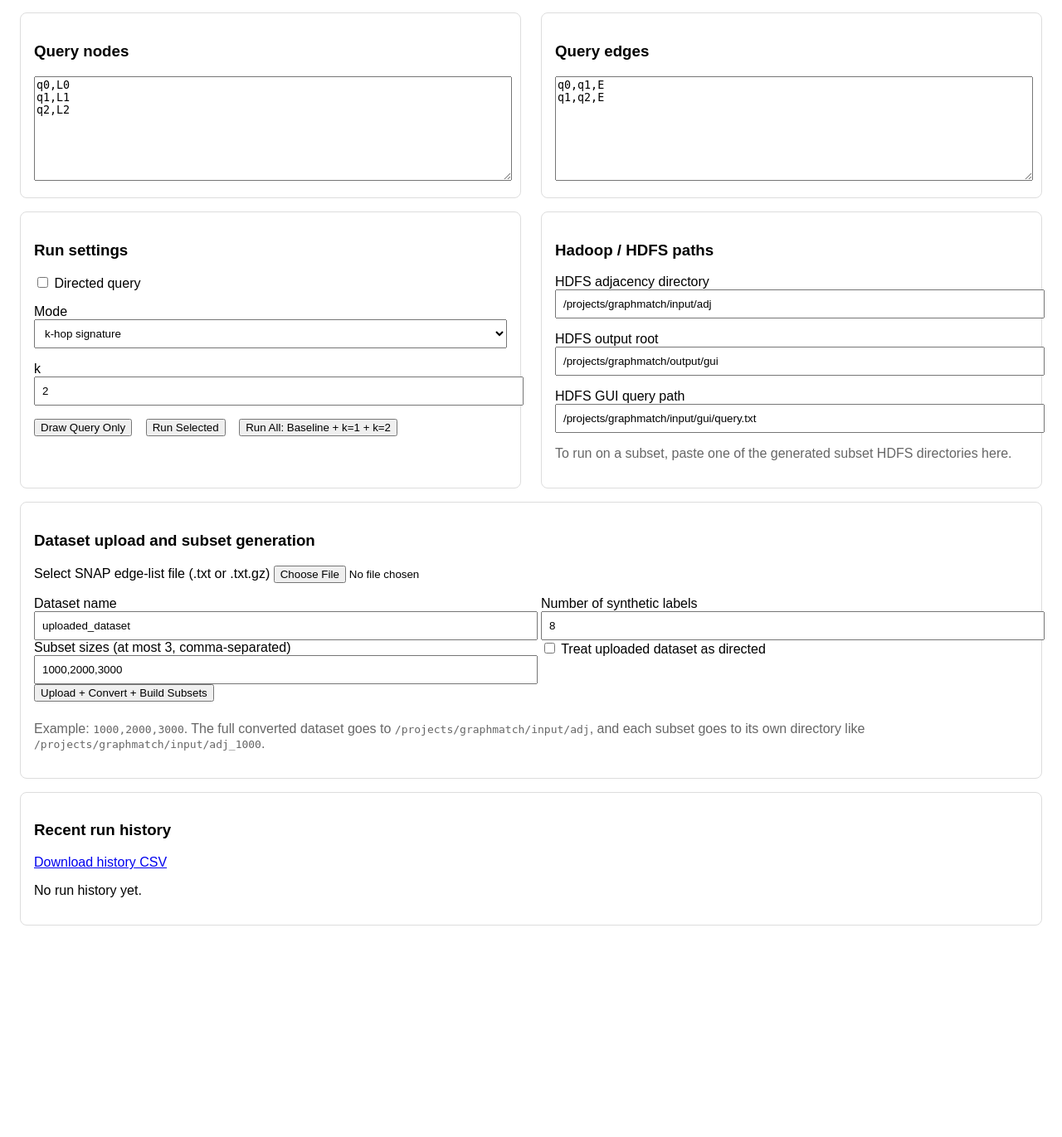
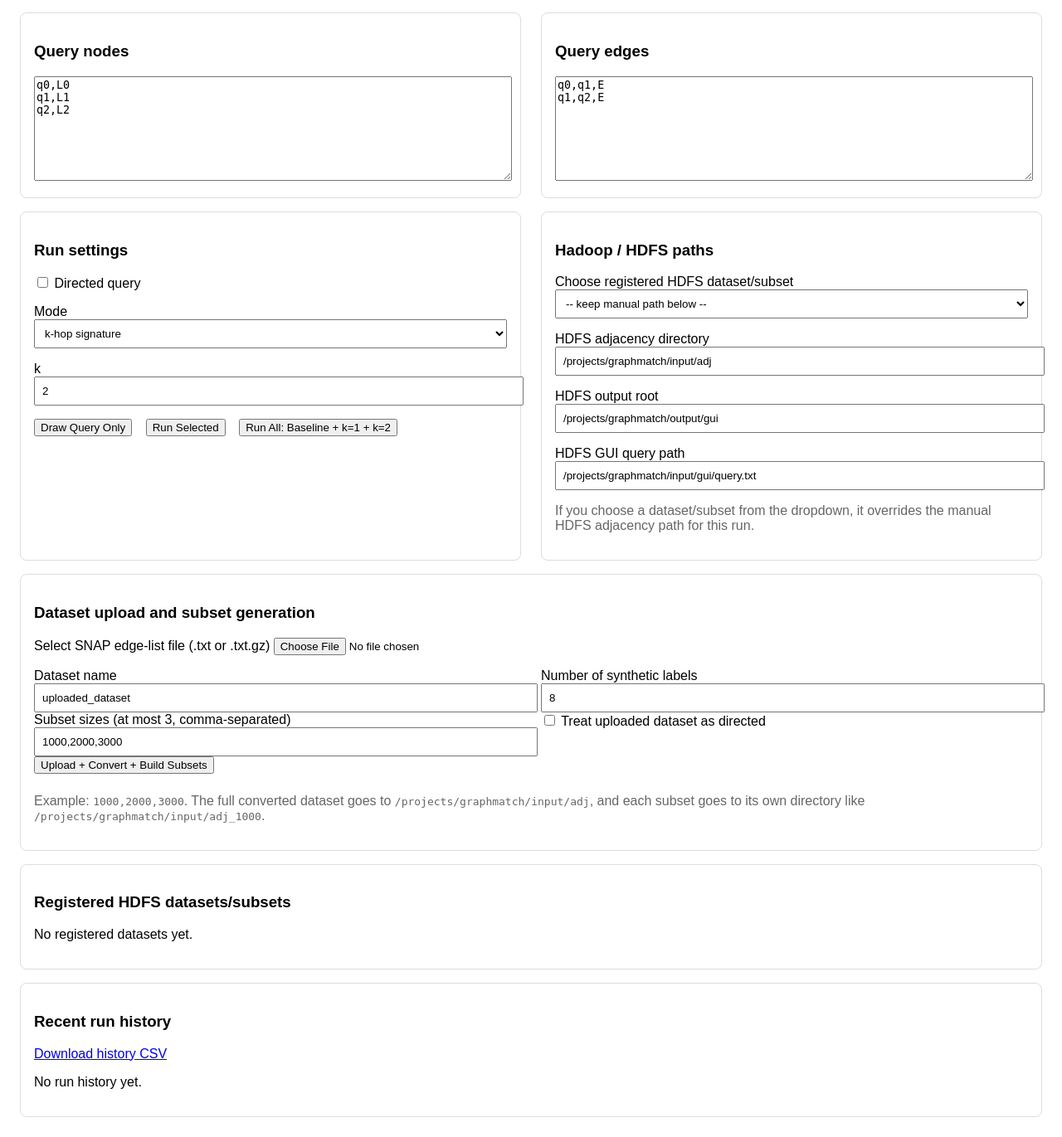
Before and after one commit to sushantbhattaraii/neighbor-signature-subgraph-matching, a Flask app: page / in a window 1280 px wide. Shown: the part 117-1488 px from the top of the page at 83% size. Before the commit the page ends 1233 px from the top, so only its background shows below. Run offline with Flask 3, Linux system fonts and the light colour scheme.

Commit message:
feature: added a dropdown selector for the subset HDFS path

```diff
--- a/gui/app.py
+++ b/gui/app.py
@@ -20,6 +20,7 @@ STATIC_DIR = APP_ROOT / 'static'
 GENERATED_DIR = APP_ROOT / 'generated'
 UPLOADS_DIR = APP_ROOT / 'uploads'
 HISTORY_CSV = GENERATED_DIR / 'run_history.csv'
+DATASET_REGISTRY_CSV = GENERATED_DIR / 'dataset_registry.csv'
 
 for d in [STATIC_DIR, GENERATED_DIR, UPLOADS_DIR]:
     d.mkdir(exist_ok=True)
@@ -231,6 +232,54 @@ def load_history(limit=20):
     return rows[:limit]
 
 
+def ensure_dataset_registry_header():
+    if DATASET_REGISTRY_CSV.exists():
+        return
+    with open(DATASET_REGISTRY_CSV, 'w', newline='', encoding='utf-8') as f:
+        writer = csv.writer(f)
+        writer.writerow([
+            'timestamp', 'dataset_name', 'label', 'nodes',
+            'hdfs_dir', 'hdfs_target', 'local_processed_file'
+        ])
+
+
+def append_dataset_registry_rows(dataset_name, created_targets):
+    ensure_dataset_registry_header()
+    timestamp = datetime.now().isoformat(timespec='seconds')
+    with open(DATASET_REGISTRY_CSV, 'a', newline='', encoding='utf-8') as f:
+        writer = csv.writer(f)
+        for item in created_targets:
+            writer.writerow([
+                timestamp,
+                dataset_name,
+                item['label'],
+                item['nodes'],
+                item['hdfs_dir'],
+                item['hdfs_target'],
+                item['local_processed_file'],
+            ])
+
+
+def load_dataset_registry():
+    if not DATASET_REGISTRY_CSV.exists():
+        return []
+    rows = []
+    with open(DATASET_REGISTRY_CSV, 'r', newline='', encoding='utf-8') as f:
+        reader = csv.DictReader(f)
+        rows = list(reader)
+    rows.reverse()
+
+    seen = set()
+    unique_rows = []
+    for row in rows:
+        key = row['hdfs_dir']
+        if key in seen:
+            continue
+        seen.add(key)
+        unique_rows.append(row)
+    return unique_rows
+
+
 def count_query_nodes(nodes_text: str) -> int:
     return len([x for x in nodes_text.splitlines() if x.strip()])
 
@@ -256,7 +305,6 @@ def preprocess_and_upload_dataset(file_storage, dataset_name, dataset_directed,
 
     created_targets = []
 
-    # upload full converted dataset to the selected main adjacency dir
     full_hdfs_target = f"{adj_dir.rstrip('/')}/part-00000"
     hdfs_put_file(converted_path, full_hdfs_target)
     created_targets.append({
@@ -290,6 +338,8 @@ def preprocess_and_upload_dataset(file_storage, dataset_name, dataset_directed,
             'hdfs_dir': subset_hdfs_dir,
             'hdfs_target': subset_hdfs_target,
         })
+
+    append_dataset_registry_rows(safe_name, created_targets)
 
     return {
         'local_uploaded_file': str(upload_path),
@@ -434,6 +484,7 @@ def index():
         'mode': 'signature',
         'k': '2',
         'adj_dir': default_adj_dir,
+        'selected_adj_dir': '',
         'base_out': default_base_out,
         'hdfs_query_path': default_hdfs_query_path,
         'dataset_name': 'uploaded_dataset',
@@ -448,6 +499,7 @@ def index():
         'error': None,
         'stdout': None,
         'history_rows': load_history(),
+        'dataset_rows': load_dataset_registry(),
     }
 
     if request.method == 'POST':
@@ -457,6 +509,9 @@ def index():
         result['mode'] = request.form.get('mode', 'signature')
         result['k'] = request.form.get('k', '2')
         result['adj_dir'] = request.form.get('adj_dir', default_adj_dir).strip()
+        result['selected_adj_dir'] = request.form.get('selected_adj_dir', '').strip()
+        if result['selected_adj_dir']:
+            result['adj_dir'] = result['selected_adj_dir']
         result['base_out'] = request.form.get('base_out', default_base_out).strip()
         result['hdfs_query_path'] = request.form.get('hdfs_query_path', default_hdfs_query_path).strip()
         result['dataset_name'] = request.form.get('dataset_name', 'uploaded_dataset').strip()
@@ -474,6 +529,7 @@ def index():
         result['query_png'] = 'static/query.png'
 
         if action == 'draw_only':
+            result['dataset_rows'] = load_dataset_registry()
             return render_template('index.html', result=result)
 
         if action == 'upload_dataset':
@@ -492,15 +548,18 @@ def index():
                 )
                 result['upload_status'] = upload_info
                 result['history_rows'] = load_history()
+                result['dataset_rows'] = load_dataset_registry()
                 return render_template('index.html', result=result)
             except Exception as e:
                 result['error'] = str(e)
+                result['dataset_rows'] = load_dataset_registry()
                 return render_template('index.html', result=result)
 
         try:
             hdfs_put_file(query_path, result['hdfs_query_path'])
         except Exception as e:
             result['error'] = f'Failed to upload GUI query to HDFS: {e}'
+            result['dataset_rows'] = load_dataset_registry()
             return render_template('index.html', result=result)
 
         jar_path = default_jar_path
@@ -603,9 +662,11 @@ def index():
                     result['match_png'] = 'static/match.png'
 
             result['history_rows'] = load_history()
+            result['dataset_rows'] = load_dataset_registry()
 
         except Exception as e:
             result['error'] = str(e)
+            result['dataset_rows'] = load_dataset_registry()
 
     return render_template('index.html', result=result)
 
--- a/gui/templates/index.html
+++ b/gui/templates/index.html
@@ -60,6 +60,17 @@
       <div class="card">
         <h3>Hadoop / HDFS paths</h3>
         <p>
+          <label>Choose registered HDFS dataset/subset</label>
+          <select name="selected_adj_dir">
+            <option value="">-- keep manual path below --</option>
+            {% for row in result.dataset_rows %}
+              <option value="{{ row.hdfs_dir }}" {% if result.selected_adj_dir == row.hdfs_dir %}selected{% endif %}>
+                {{ row.dataset_name }} | {{ row.label }} | {{ row.hdfs_dir }}
+              </option>
+            {% endfor %}
+          </select>
+        </p>
+        <p>
           <label>HDFS adjacency directory</label>
           <input type="text" name="adj_dir" value="{{ result.adj_dir }}">
         </p>
@@ -71,7 +82,7 @@
           <label>HDFS GUI query path</label>
           <input type="text" name="hdfs_query_path" value="{{ result.hdfs_query_path }}">
         </p>
-        <p class="muted">To run on a subset, paste one of the generated subset HDFS directories here.</p>
+        <p class="muted">If you choose a dataset/subset from the dropdown, it overrides the manual HDFS adjacency path for this run.</p>
       </div>
     </div>
 
@@ -133,7 +144,7 @@
           </tr>
         {% endfor %}
       </table>
-      <p class="muted">Copy any <strong>HDFS directory</strong> above into the “HDFS adjacency directory” field to run experiments on that specific subset.</p>
+      <p class="muted">These directories are also added to the dropdown selector above.</p>
     </div>
   {% endif %}
 
@@ -211,6 +222,30 @@
   {% endif %}
 
   <div class="card">
+    <h3>Registered HDFS datasets/subsets</h3>
+    {% if result.dataset_rows %}
+      <table>
+        <tr>
+          <th>Dataset Name</th>
+          <th>Type</th>
+          <th>Nodes</th>
+          <th>HDFS Directory</th>
+        </tr>
+        {% for row in result.dataset_rows %}
+          <tr>
+            <td>{{ row.dataset_name }}</td>
+            <td>{{ row.label }}</td>
+            <td>{{ row.nodes }}</td>
+            <td>{{ row.hdfs_dir }}</td>
+          </tr>
+        {% endfor %}
+      </table>
+    {% else %}
+      <p>No registered datasets yet.</p>
+    {% endif %}
+  </div>
+
+  <div class="card">
     <h3>Recent run history</h3>
     <p><a href="/history.csv">Download history CSV</a></p>
     {% if result.history_rows %}
```
